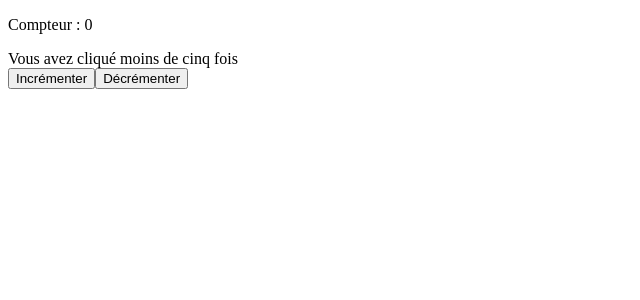
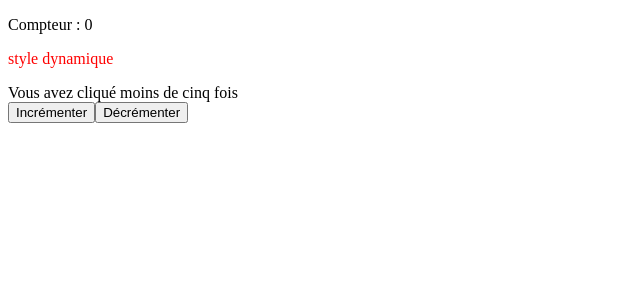
Before and after one commit to Jojoaventurier/Tutoriel-Vue.js, a Vue app in the folder First Vue Project/: page / in a window 1280 px wide. Shown: the top 300 px of the page, without its empty margins (0-640 px from the left). Built offline with nearby package versions, Linux system fonts and the light colour scheme.

Commit message:
dynamic style

```diff
--- a/First Vue Project/src/App.vue
+++ b/First Vue Project/src/App.vue
@@ -1,5 +1,11 @@
 <template>
-  <p>Compteur : {{ count }}</p>
+  <p :id="`p-${count}`">Compteur : {{ count }}</p>
+
+
+<p :style="{color: count >= 5 ? 'green' : 'red'}">style dynamique</p>
+
+
+
   <div v-if="count >= 5">Bravo vous avez cliqué plus de 5 fois</div>
   <div v-else>Vous avez cliqué moins de cinq fois</div>
   <button v-on:click="increment">Incrémenter</button>
```
